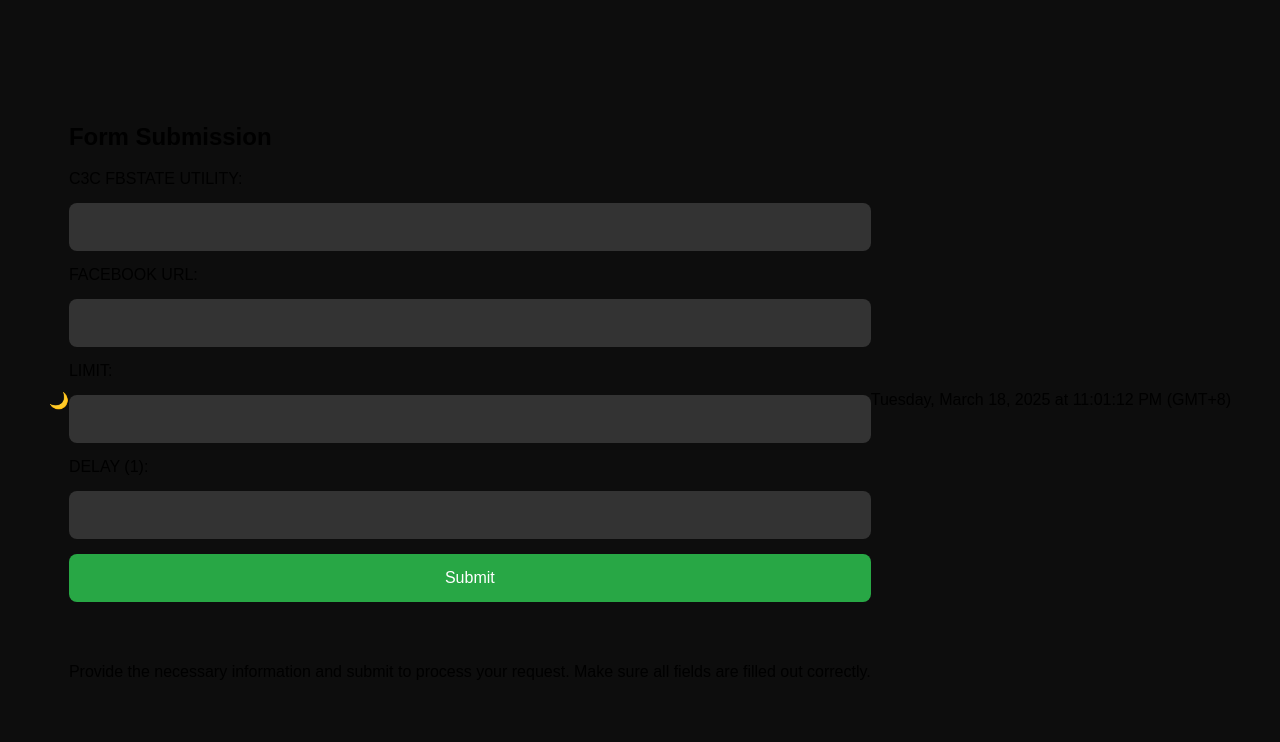
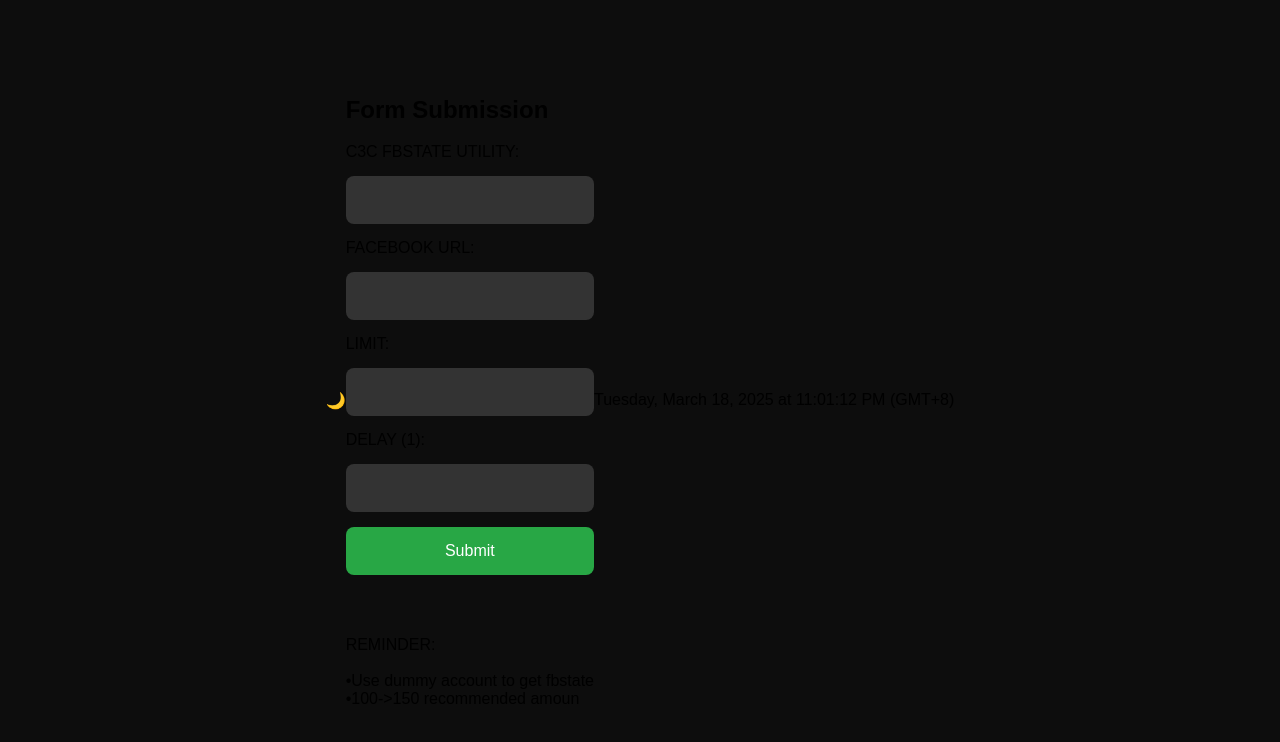
Before and after one commit to gobrat321/SHAREEXX144, a website: page public/index.html in a window 1280 px wide. Drawn offline with Linux system fonts and the light colour scheme.

Commit message:
Update index.html

```diff
--- a/public/index.html
+++ b/public/index.html
@@ -3,7 +3,7 @@
 <head>
     <meta charset="UTF-8">
     <meta name="viewport" content="width=device-width, initial-scale=1.0">
-    <title>utosharer | free for all 🐱</title>
+    <title>autosharer | free for all 🐱</title>
     <link rel="stylesheet" href="styles.css">
     <link rel="icon" href="https://i.imgur.com/epDarzf.jpeg">
 </head>
@@ -30,7 +30,7 @@
         <div id="result" class="result"></div>
 
         <div class="description">
-            <p>Provide the necessary information and submit to process your request. Make sure all fields are filled out correctly.</p>
+            <p>REMINDER: <br> <br> •Use dummy account to get fbstate<br>•100->150 recommended amoun</p>
         </div>
     </div>
 
```
